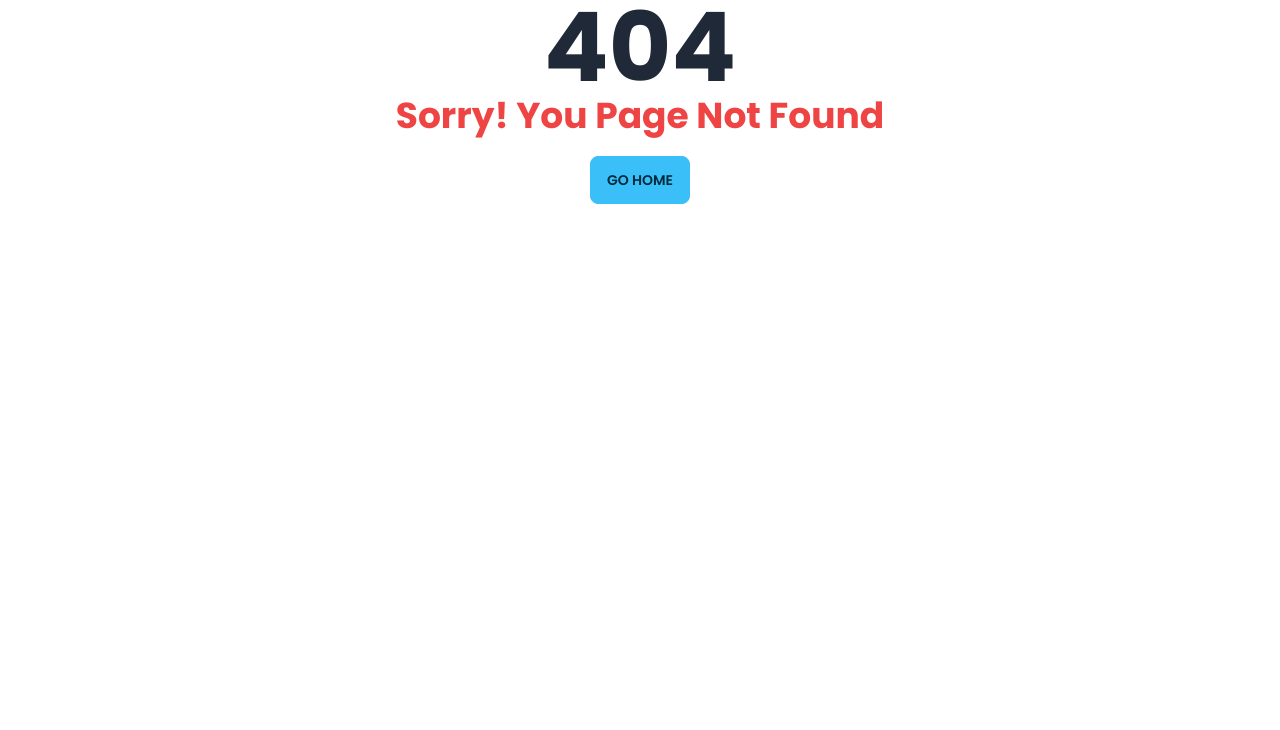
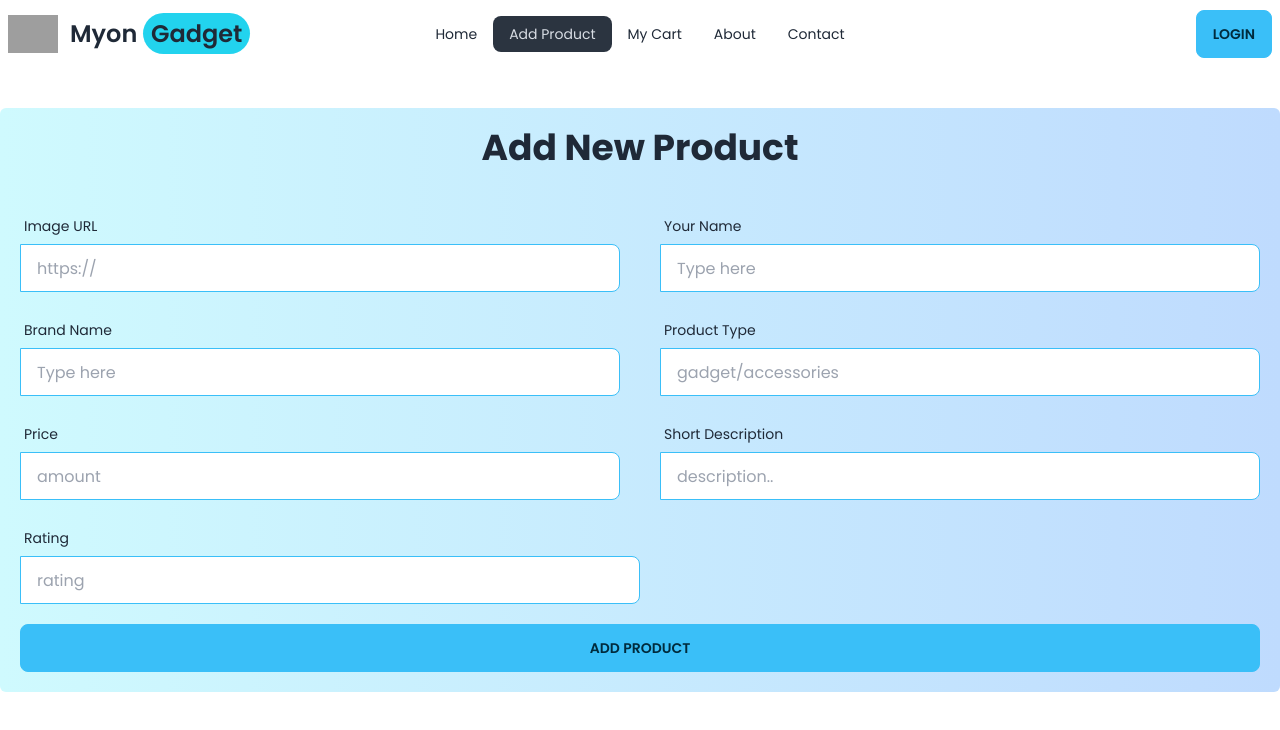
Before and after one commit to rabby159/myon-gadget-client, a React (Vite) app: page /addProduct in a window 1280 px wide. Before the commit this address had no page. Shown: the top 730 px of the page. Built offline with nearby package versions, Linux system fonts and the light colour scheme; grey boxes are pictures that could not be loaded.

Commit message:
add design complete

```diff
--- /dev/null
+++ b/src/Pages/AddProduct/AddProduct.jsx
@@ -0,0 +1,132 @@
+import Navbar from "../../Components/Navbar/Navbar";
+
+const AddProduct = () => {
+  return (
+    <div className="max-w-7xl mx-auto my-10 bg-gradient-to-r from-cyan-100 to-blue-200 p-5 rounded-md">
+      <div className="text-center text-4xl font-bold pb-10">
+        <h2>Add New Product</h2>
+      </div>
+
+      <div>
+        <form className="">
+            {/* 1st row */}
+          <div className="md:flex mb-5">
+            <div className="form-control md:w-1/2">
+              <label className="label">
+                <span className="label-text">Image URL</span>
+              </label>
+              <label className="input-group">
+                <input
+                  type="text"
+                  name="image"
+                  placeholder="https://"
+                  className="input input-bordered input-info w-full "
+                />
+              </label>
+            </div>
+            <div className="form-control md:w-1/2 ml-10">
+              <label className="label">
+                <span className="label-text">Your Name</span>
+              </label>
+              <label className="input-group">
+                <input
+                  type="text"
+                  name="name"
+                  placeholder="Type here"
+                  className="input input-bordered input-info w-full "
+                />
+              </label>
+            </div>
+          </div>
+
+            {/* 2nd row */}
+            <div className="md:flex mb-5">
+            <div className="form-control md:w-1/2">
+              <label className="label">
+                <span className="label-text">Brand Name</span>
+              </label>
+              <label className="input-group">
+                <input
+                  type="text"
+                  name="brand"
+                  placeholder="Type here"
+                  className="input input-bordered input-info w-full "
+                />
+              </label>
+            </div>
+            <div className="form-control md:w-1/2 ml-10">
+              <label className="label">
+                <span className="label-text">Product Type</span>
+              </label>
+              <label className="input-group">
+                <input
+                  type="text"
+                  name="type"
+                  placeholder="gadget/accessories"
+                  className="input input-bordered input-info w-full "
+                />
+              </label>
+            </div>
+          </div>
+
+            {/* 3rd row */}
+            <div className="md:flex mb-5">
+            <div className="form-control md:w-1/2">
+              <label className="label">
+                <span className="label-text">Price</span>
+              </label>
+              <label className="input-group">
+                <input
+                  type="text"
+                  name="price"
+                  placeholder="amount"
+                  className="input input-bordered input-info w-full "
+                />
+              </label>
+            </div>
+            <div className="form-control md:w-1/2 ml-10">
+              <label className="label">
+                <span className="label-text">Short Description</span>
+              </label>
+              <label className="input-group">
+                <input
+                  type="text"
+                  name="description"
+                  placeholder="description.."
+                  className="input input-bordered input-info w-full "
+                />
+              </label>
+            </div>
+          </div>
+
+            {/* 4th row */}
+            <div className="md:flex mb-5">
+            <div className="form-control md:w-1/2">
+              <label className="label">
+                <span className="label-text">Rating</span>
+              </label>
+              <label className="input-group">
+                <input
+                  type="text"
+                  name="rating"
+                  placeholder="rating"
+                  className="input input-bordered input-info w-full "
+                />
+              </label>
+            </div>
+          </div>
+
+          <div>
+            <input
+              type="submit"
+              value="Add Product"
+              className="btn btn-info w-full"
+            />
+          </div>
+        </form>
+      </div>
+    </div>
+  );
+};
+
+export default AddProduct;
--- a/src/Router/Route.jsx
+++ b/src/Router/Route.jsx
@@ -2,6 +2,7 @@ import { createBrowserRouter } from "react-router-dom";
 import MainLayout from "../Layouts/MainLayout";
 import Home from "../Pages/Home/Home";
 import ErrorPage from "../Pages/Error/ErrorPage";
+import AddProduct from "../Pages/AddProduct/AddProduct";
 
 
 const siteRoute = createBrowserRouter([
@@ -14,6 +15,10 @@ const siteRoute = createBrowserRouter([
                     path: '/',
                     element: <Home></Home>,
                     loader: () => fetch('company-data.json')
+                },
+                {
+                    path: '/addProduct',
+                    element: <AddProduct></AddProduct>
                 }
             ]
         }
```
